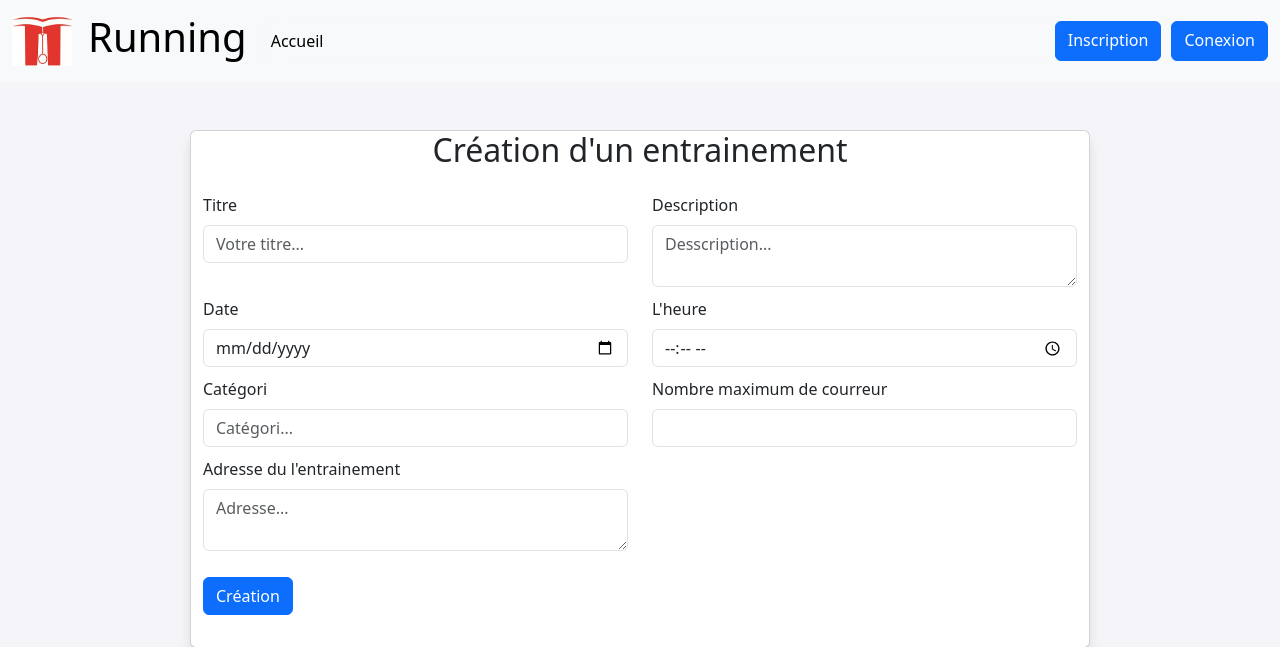
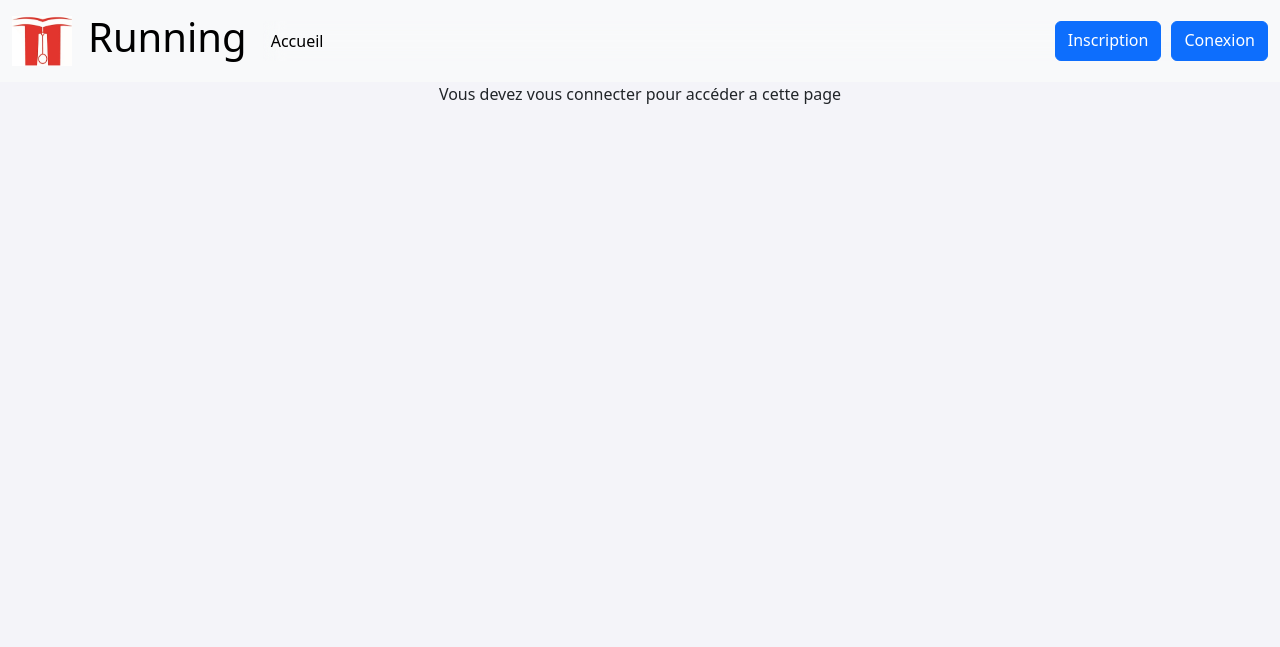
Before and after one commit to HerveTng/Projet-Running, a PHP site: page /ajouter_un_entrainement.php in a window 1280 px wide. Shown: the top 647 px of the page. Run offline with PHP 8.4, Linux system fonts and the light colour scheme.

Commit message:
Accée rufuser si on n'ait pas connecter pour la page ajouter un entrainement

```diff
--- a/ajouter_un_entrainement.php
+++ b/ajouter_un_entrainement.php
@@ -8,6 +8,7 @@ include('navbar.php');
 
 <body class="back">
     <div class="container d-flex justify-content-center align-items-center">
+        <?php if (isset($_SESSION['user_id'])): ?>
         <div class="card mt-5" style="max-width: 900px; width: 100%;">
             <h2 class="text-center mb-4">Création d'un entrainement</h2>
             <form method="POST" action="creation_entrainementSQL.php">
@@ -61,5 +62,8 @@ include('navbar.php');
                 </div>
             </form>
         </div>
+        <?php else: ?>
+            <l>Vous devez vous connecter pour accéder a cette page</l>
+        <?php endif; ?>
     </div>
 </body>
```
